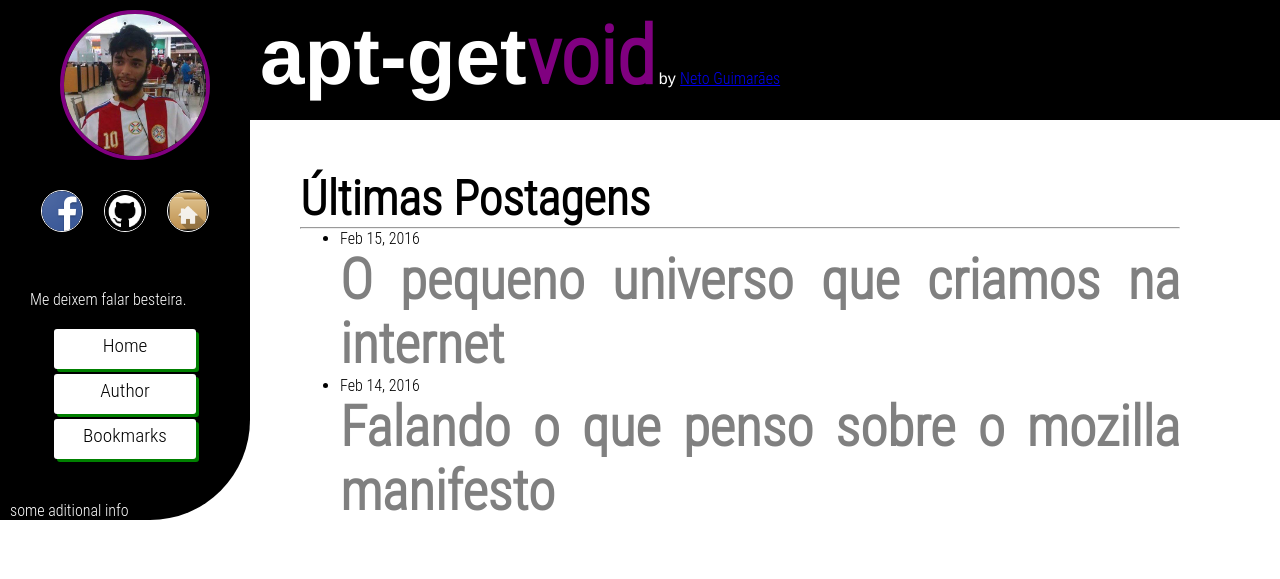
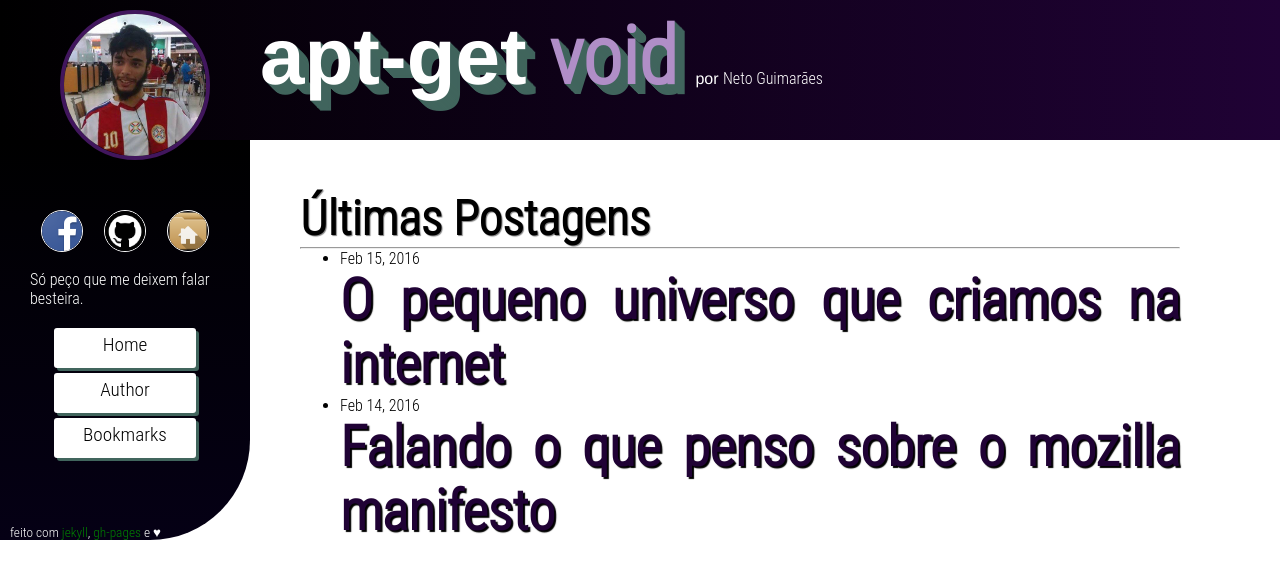
Before and after one commit to batoreh/netoguimaraes.github.io, a Jekyll site: the page built from index.html, in a window 1280 px wide. Shown: the top 579 px of the page. Built offline with Jekyll 4.4.1, drawn with Linux system fonts in a browser that asks for light colours; some web fonts are replaced.

Commit message:
Add files via upload

```diff
--- a/_includes/head.html
+++ b/_includes/head.html
@@ -1,5 +1,5 @@
 <head>
 	<link rel="stylesheet" href="/css/master.css" type="text/css" charset="utf-8">
 	<meta charset="utf-8">
-	<title>blog title</title>
+	<title>apt-get void</title>
 </head>
--- a/_includes/header.html
+++ b/_includes/header.html
@@ -3,7 +3,7 @@
     <img class="header-author-img" src="/assets/author.jpg" alt="an author's pic"/>
   </div>
   <div class="title-container">
-    <h1 class="blog-title">apt-get<span class="purple">void</h1>
-      <p>by <a href="http://www.url.com" target="_blank">Neto Guimarães</a></p>
+    <h1 class="blog-title">apt-get <span class="purple">void </span></h1>
+      <p> por <a href="http://github.com/netoguimaraes" target="_blank">Neto Guimarães</a></p>
   </div>
 </header>
--- a/_includes/sidebar.html
+++ b/_includes/sidebar.html
@@ -1,12 +1,12 @@
 <div class="sidebar-container">
 	<div class="sidebar-social-media-container">
-		<ul class="sidebar-list social-media">
+		<ul class="sidebar-list sidebar-social-media">
 			<li id="facebook" class="social-media-link"><a href="http://fb.com/joaokrustin" target="_blank"><img src="/assets/facebook.png" alt="facebook-icon"/></a></li>
 			<li id="github" class="social-media-link"> <a href="http://github.com/netoguimaraes" target="_blank"><img src="/assets/github.png" alt="github icon"/></a></li>
 			<li id="portifolio" class="social-media-link"> <a href="http://netoguimaraes.com.br" target="_blank"><img src="/assets/home.png" alt=""/></a></li>
 		</ul>
 	</div>
-	<p> Me deixem falar besteira.</p>
+	<p>Só peço que me deixem falar besteira.</p>
 	<nav class="sidebar-navbar">
 		<ul class="sidebar-list navbar-links-container">
 			<li class="navbar-links-item"><a href="/index.html">Home</a></li>
@@ -15,6 +15,6 @@
 		</ul>
 	</nav>
 	<footer>
-		<p>some aditional info</p>
+		<small>feito com <a href="https://jekyllrb.com/">jekyll</a>, <a href="https://pages.github.com/">gh-pages</a> e &hearts;</small>
 	</footer>
 </div>
--- a/css/master.css
+++ b/css/master.css
@@ -15,8 +15,8 @@ body{
 }
 .header-container{
 	width: 100%;
-	height: 120px;
-	background-color: black;
+	height: 140px;
+	background: linear-gradient(to right, #000000, #200235);
 	padding: 10px;
 	box-sizing: border-box;
 }
@@ -29,13 +29,17 @@ body{
 	height: 150px;
 	box-sizing: border-box;
 	border-radius: 50%;
-	border: 4px solid purple;
+	border: 4px solid #41165d;
 	margin-left: 50px;
 	overflow: hidden;
 }
 .header-author-img{
 	width: 100%;
 	height: auto;
+}
+.header-container a{
+	text-decoration: none;
+	color: inherit;
 }
 .title-container{
 	color: white;
@@ -49,9 +53,20 @@ body{
 }
 .blog-title{
 	font-size: 5em;
+	text-shadow: 1px 1px #41655d,
+				 2px 2px #41655d,
+				 3px 3px #41655d,
+				 4px 4px #41655d,
+				 5px 5px #41655d,
+				 6px 6px #41655d,
+				 7px 7px #41655d,
+				 7px 7px #41655d,
+				 8px 8px #41655d,
+				 9px 9px #41655d,
+				 10px 10px #41655d;
 }
 .purple{
-	color: purple;
+	color: #b08ec7;
 }
 .sidebar-container{
 	display: block;
@@ -60,16 +75,17 @@ body{
 	height: 400px;
 	padding: 30px;
 	box-sizing: border-box;
-	background-color: black;
+	background: linear-gradient(to bottom, #000000, #050015);
 	color:white;
 	padding-top: 50px;
 	float: left;
 	border-bottom-right-radius: 100px;
+
 }
 .sidebar-social-media{
 	display: block;
 	width: 100%;
-	height: auto;
+	height: 50px;
 }
 .sidebar-list{
 	width: 100%;
@@ -79,8 +95,8 @@ body{
 	flex-flow: row nowrap;
 	justify-content: space-around;
 	list-style: none;
-	height: 100px;
 	margin-top: 20px;
+	height: 60px;
 }
 .social-media-link{
 	float: left;
@@ -112,7 +128,7 @@ body{
 	box-sizing: border-box;
 	height: 40px;
 	width: 75%;
-	box-shadow: 3px 3px 0px green;
+	box-shadow: 3px 3px 0px #41655d;
 	display: block;
 	margin: 5px auto 0px auto;
 	border-radius: 3px;
@@ -152,14 +168,17 @@ footer{
 	font-size: 3em;
 	display: inline;
 	padding-bottom: 50px;
+	text-shadow: 1px 1px 1px grey;
 }
 .post-meta{
 	display: inline;
 }
 .post-link{
+	margin-top: 10px;
 	font-size: 2.3em;
 	text-decoration: none;
-	color: grey;
+	color: #200235;
+	text-shadow: 2px 2px 1px black;
 }
 .post-text{
 	padding-top: 50px;
@@ -173,5 +192,9 @@ footer{
 	padding: 20px;
 	border-radius: 20px;
 	margin-top: 50px;
-	background-color: #AAE7B8;
+	background-color: #61857d;
 }
+footer a{
+	text-decoration: none;
+	color: green;
+}
```
Also changed, not shown: 6 other files.
